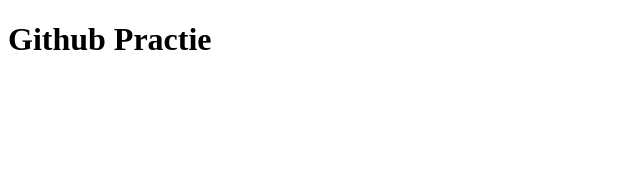
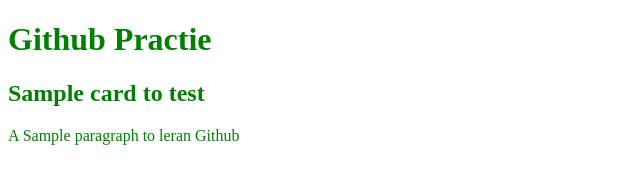
Before and after one commit to HemanadhPR/Git-tutorial, a plain HTML site: page index.html in a window 1280 px wide. Shown: the whole page, without its empty margins (0-640 px from the left). Drawn offline with Linux system fonts and the light colour scheme.

Commit message:
i have created style sheet changed backgruond colour

```diff
--- a/index.html
+++ b/index.html
@@ -4,8 +4,17 @@
     <meta charset="UTF-8">
     <meta name="viewport" content="width=device-width, initial-scale=1.0">
     <title>Document</title>
+
+    <link rel="stylesheet" href="style.css">
 </head>
 <body>
     <h1>Github Practie</h1>
+
+    <div class="card">
+        <div class="card-body">
+            <h2>Sample card to test</h2>
+            <p>A Sample paragraph to leran Github</p>
+        </div>
+    </div>
 </body>
 </html>
--- /dev/null
+++ b/style.css
@@ -0,0 +1,4 @@
+body{
+    color: green;
+
+}
```
